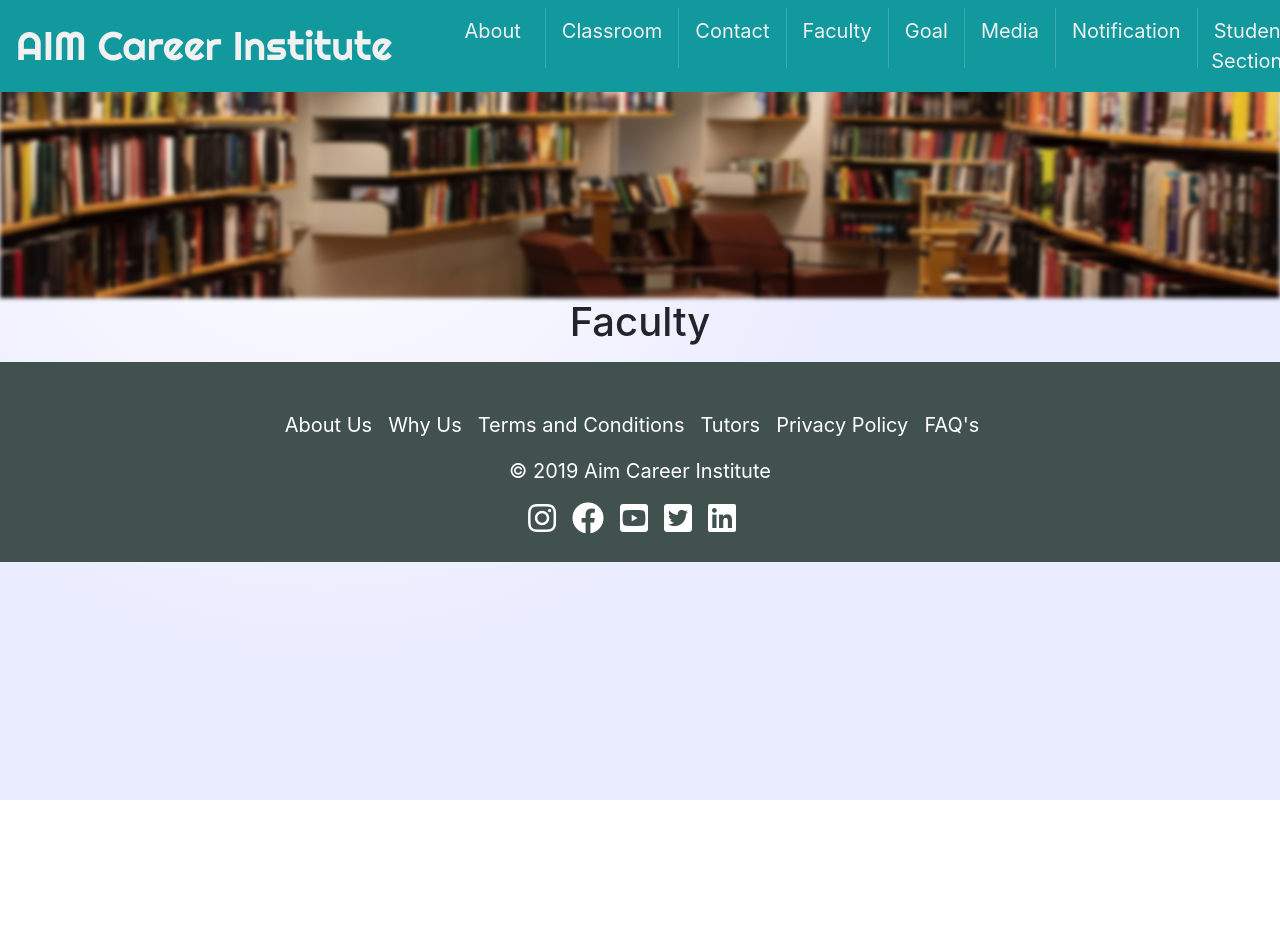
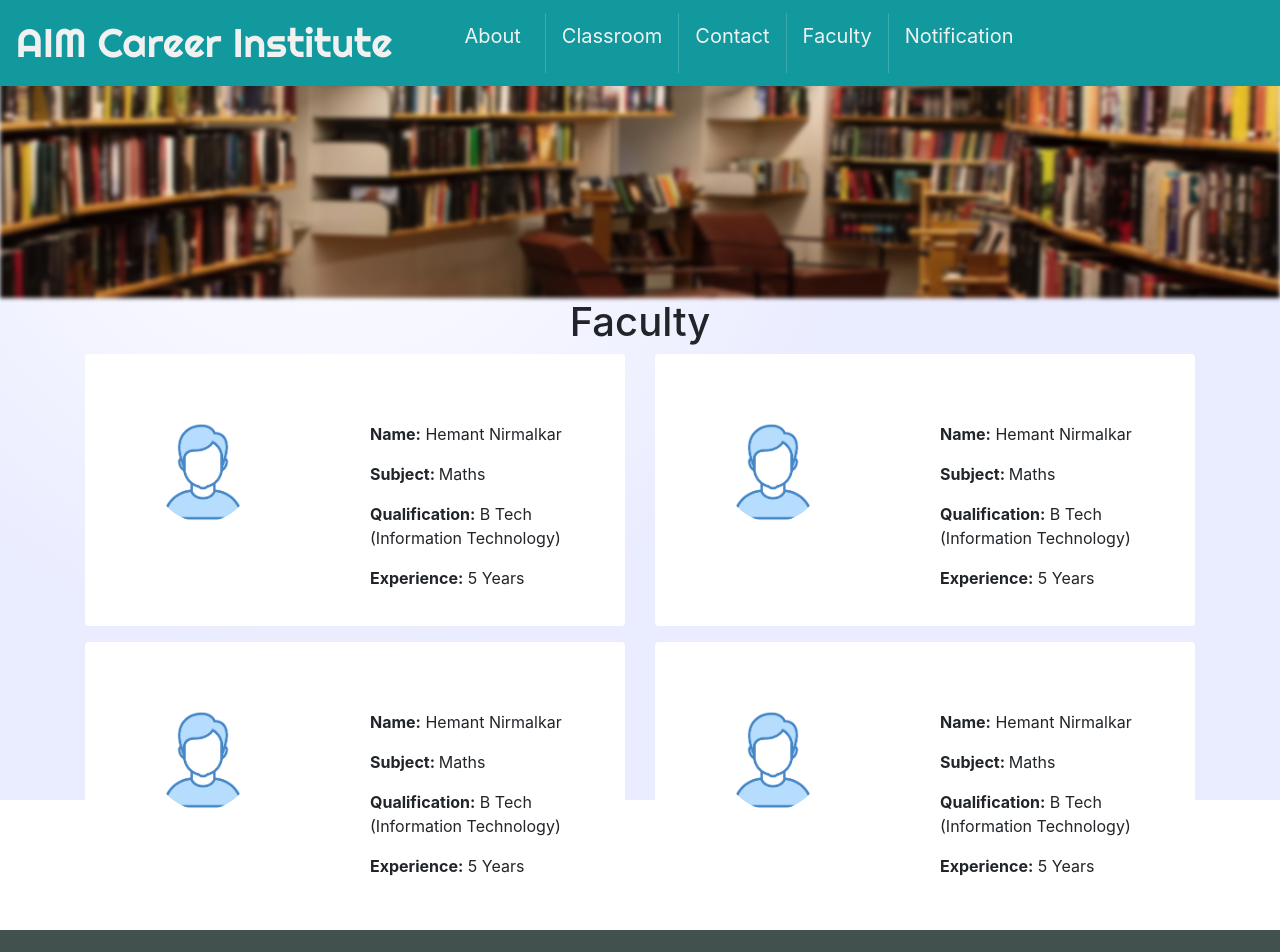
Before and after one commit to hemantkumar2/aim, a React (Create React App) app: page /faculty in a window 1280 px wide. Shown: the top 952 px of the page. Before the commit the page ends 848 px from the top, so only its background shows below. Built offline with nearby package versions, Linux system fonts and the light colour scheme.

Commit message:
img1 added,classroom courses added,style added for contact,contact page updated,faculty added

```diff
--- a/src/Classroom.js
+++ b/src/Classroom.js
@@ -6,27 +6,41 @@ const Classroom = () => {
     <div>
       <Jumbotron />
 
-      <h1 className='my-3'>CLASSROOM COURSES</h1>
-      <div className="container-fluid my-2">
+      <h1 className='my-5'>CLASSROOM COURSES</h1>
+      <div className="container my-2">
         <div className="row">
           <div className="col-4">
             <div className="card">
               <div className="bard-body">
                 <h4>School Tuition</h4>
+                <p>We provide tuition classes for all classes from 6th to 12th.
+                  All subjects for class 6th to 10th and PCB, PCM, and commerce for class 11th and 12th.
+                  We have experienced group of teachers, who has long experience of teaching in the specific field.
+                  </p>
               </div>
             </div>
           </div>
           <div className="col-4">
             <div className="card">
               <div className="bard-body">
-                <h4>SSC/Railway/Vyapam</h4>
+                <h4>SSC/Railway/Vyapam/Bank</h4>
+                <p>
+                  We provide coaching classes for all government job aspirants like SSC,Railway,Bank, and CG Vyapam exams.
+                    We have best faculty for Aptitude, Reasoning, English and General Studies.
+                </p>
+
               </div>
             </div>
           </div>
           <div className="col-4">
             <div className="card">
               <div className="bard-body">
-                <h4>BANK</h4>
+                <h4>College</h4>
+                <p>
+                  We provide tuition classes for college student also.
+                  All subjects for commerce and Arts stream. We have best faculty for the same who has broad knowledge of
+                  subjects and veteran skills for teaching.
+</p>
               </div>
             </div>
           </div>
--- a/src/Components/Footer.js
+++ b/src/Components/Footer.js
@@ -18,7 +18,7 @@ const Footer = () => {
           <div>
             <p className='footer-content my-3'>&copy; 2019 Aim Career Institute</p>
           </div>
-          <div>
+          <div className='container'>
             <a href="https://www.instagram.com" target='blank'>
               <i className="text-white mr-3 fab fa-instagram fa-2x"></i>
             </a>
--- a/src/Components/Header.js
+++ b/src/Components/Header.js
@@ -17,14 +17,14 @@ const Header = () => {
             <Nav.Link><Link className='header-links mr-2 ml-2' to='/contact'>Contact</Link></Nav.Link>
             <div className="vertical"></div>
             <Nav.Link><Link className='header-links mr-2 ml-2' to='/faculty'>Faculty</Link></Nav.Link>
-            <div className="vertical"></div>
-            <Nav.Link><Link className='header-links mr-2 ml-2' to='/goal'>Goal</Link></Nav.Link>
-            <div className="vertical"></div>
-            <Nav.Link><Link className='header-links mr-2 ml-2' to='/media'>Media</Link></Nav.Link>
+            {/* <div className="vertical"></div> */}
+            {/* <Nav.Link><Link className='header-links mr-2 ml-2' to='/goal'>Goal</Link></Nav.Link> */}
+            {/* <div className="vertical"></div> */}
+            {/* <Nav.Link><Link className='header-links mr-2 ml-2' to='/media'>Media</Link></Nav.Link> */}
             <div className="vertical"></div>
             <Nav.Link><Link className='header-links mr-2 ml-2' to='/notification'>Notification</Link></Nav.Link>
-            <div className="vertical"></div>
-            <Nav.Link><Link className='header-links mr-2 ml-2' to='/student-section'>Student-Section</Link></Nav.Link>
+            {/* <div className="vertical"></div> */}
+            {/* <Nav.Link><Link className='header-links mr-2 ml-2' to='/student-section'>Student-Section</Link></Nav.Link> */}
           </Nav>
         </Navbar.Collapse>
       </Navbar>
--- /dev/null
+++ b/src/Contact.css
@@ -0,0 +1,7 @@
+.contact-content{
+  font-size: 20px;
+}
+
+.card{
+  border: none;
+}
--- a/src/Contact.js
+++ b/src/Contact.js
@@ -1,10 +1,37 @@
 import React from 'react';
 import Jumbotron from './Components/Jumbotron'
+import './Contact.css'
 const Contact = () => {
   return (
     <div>
       <Jumbotron />
-      <h1>Contact</h1>
+      <h1>Contact Us</h1>
+      <div className="container">
+        <div className="row no-gutters">
+          <div className="col-12">
+            <div className="card">
+              <div className="card-body">
+                <i class="fas fa-phone-alt fa-2x"></i>
+                <p className='contact-content text-muted mt-2'>+91-97525-00860</p>
+                <p className='contact-content text-muted'>+91-7000-94727</p>
+              </div>
+            </div>
+          </div>
+          <div className="col-12 mb-2">
+            <div className="card">
+              <div className="card-body">
+                <i class="fas fa-map-marker-alt fa-2x"></i>
+                <p className='contact-content text-muted mt-2'>
+                  Near ICICI bank, NH-7, Mangla Chowk,
+                </p>
+                <p className='contact-content text-muted'>
+                  Beside Hotel Marriot, Bilaspur, Chhattisgarh 495001
+                </p>
+              </div>
+            </div>
+          </div>
+        </div>
+      </div>
     </div>
   );
 }
--- /dev/null
+++ b/src/Faculty.css
@@ -0,0 +1,3 @@
+.rounded-circle{
+  width: 100px;
+}
--- a/src/Faculty.js
+++ b/src/Faculty.js
@@ -1,5 +1,6 @@
 import React from 'react';
 import Jumbotron from './Components/Jumbotron'
+import './Faculty.css'
 
 
 const Faculty = () => {
@@ -7,6 +8,83 @@ const Faculty = () => {
     <div>
       <Jumbotron />
       <h1>Faculty</h1>
+      <div className="container">
+        <div className="row text-left">
+          <div className="col-6">
+            <div className="card mb-3">
+              <div className="card-body">
+                <div className="row">
+                  <div className="col-6">
+                    <img className='rounded-circle m-5' src="assets/img1.png" alt="" />
+                  </div>
+                  <div className="col-6 text-left mt-5">
+                    <p><strong>Name:</strong> Hemant Nirmalkar</p>
+                    <p><strong>Subject: </strong>Maths</p>
+                    <p><strong>Qualification:</strong> B Tech (Information Technology)</p>
+                    <p><strong>Experience:</strong> 5 Years</p>
+                  </div>
+                </div>
+
+
+              </div>
+            </div>
+          </div>
+          <div className="col-6">
+            <div className="card">
+              <div className="card-body">
+                <div className="row">
+                  <div className="col-6">
+                    <img className='rounded-circle m-5' src="assets/img1.png" alt="" />
+                  </div>
+                  <div className="col-6 text-left mt-5">
+                    <p><strong>Name:</strong> Hemant Nirmalkar</p>
+                    <p><strong>Subject: </strong>Maths</p>
+                    <p><strong>Qualification:</strong> B Tech (Information Technology)</p>
+                    <p><strong>Experience:</strong> 5 Years</p>
+                  </div>
+                </div>
+
+              </div>
+            </div>
+          </div>
+          <div className="col-6">
+            <div className="card">
+              <div className="card-body">
+                <div className="row">
+                  <div className="col-6">
+                    <img className='rounded-circle m-5' src="assets/img1.png" alt="" />
+                  </div>
+                  <div className="col-6 text-left mt-5">
+                    <p><strong>Name:</strong> Hemant Nirmalkar</p>
+                    <p><strong>Subject: </strong>Maths</p>
+                    <p><strong>Qualification:</strong> B Tech (Information Technology)</p>
+                    <p><strong>Experience:</strong> 5 Years</p>
+                  </div>
+                </div>
+
+              </div>
+            </div>
+          </div>
+          <div className="col-6">
+            <div className="card">
+              <div className="card-body">
+                <div className="row">
+                  <div className="col-6">
+                    <img className='rounded-circle m-5' src="assets/img1.png" alt="" />
+                  </div>
+                  <div className="col-6 text-left mt-5">
+                    <p><strong>Name:</strong> Hemant Nirmalkar</p>
+                    <p><strong>Subject: </strong>Maths</p>
+                    <p><strong>Qualification:</strong> B Tech (Information Technology)</p>
+                    <p><strong>Experience:</strong> 5 Years</p>
+                  </div>
+                </div>
+
+              </div>
+            </div>
+          </div>
+        </div>
+      </div>
     </div>
   );
 }
```
Also changed, not shown: public/assets/img1.png (added).
